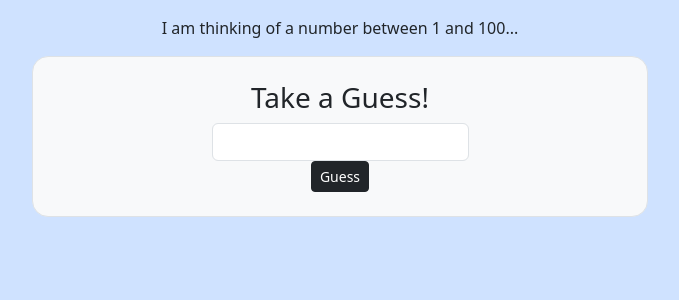
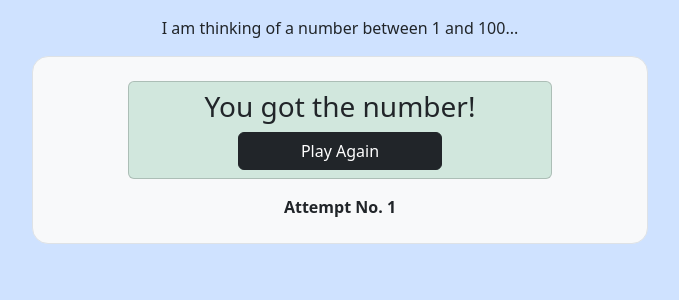
Before and after one commit to coderbri/Python-Jan2023, a Flask app: page / in a window 1280 px wide. Shown: the part 62-362 px from the top of the page, without its empty margins (300-979 px from the left). Run offline with Flask 3, Linux system fonts and the light colour scheme; the visitor is signed in with stand-in values (Sample User, id 1).

Commit message:
finished project #035

```diff
--- a/Wk4-Flask/035-Great_Number_Game/flask_app/server.py
+++ b/Wk4-Flask/035-Great_Number_Game/flask_app/server.py
@@ -1,14 +1,44 @@
 from flask import Flask, render_template, redirect, session, request
+import random
+
 app = Flask(__name__)
 app.secret_key = "keep it secret, keep it safe"
 
+
 @app.route('/')
 def index():
-    return render_template('index.html')
+    # ? Setup the random integer in the game, hidden from user for them to guess - random will generate this int
+    if "num_to_guess" not in session:
+        session["num_to_guess"] = random.randint(1,100)
+
+    # ? Track user's guesses
+    guess_count = session.get("guess_count", 0)
+    session["guess_count"] = guess_count+1
+
+    return render_template('index.html', guesses=guess_count)
 
 @app.route('/submit_guess', methods=['POST'])
 def submit_guess():
-    return redirect('/index')
+
+    # ? Limit to only 5 attempts
+    if session['guess_count'] >= 5:
+        return redirect('/game_over')
+
+    # ? save the user's guess num (input from the form) in session for the webapp to check with the random int in session
+    session['guess'] = int(request.form['guess']) # ? int() will typecast the str into an int
+
+    return redirect('/')
+
+@app.route('/reset_game')
+def reset():
+    session.clear()
+    return redirect('/')
+
+@app.route('/game_over')
+def game_over():
+    session.clear()
+    return render_template('game_over.html')
+
 
 if __name__ == '__main__':
     app.run(debug=True, port=5001)
--- /dev/null
+++ b/Wk4-Flask/035-Great_Number_Game/flask_app/templates/base.html
@@ -0,0 +1,26 @@
+<!DOCTYPE html>
+<html lang="en">
+<head>
+    <meta charset="UTF-8">
+    <meta name="viewport" content="width=device-width, initial-scale=1.0">
+    <link href="https://cdn.jsdelivr.net/npm/bootstrap@5.3.2/dist/css/bootstrap.min.css" rel="stylesheet" integrity="sha384-T3c6CoIi6uLrA9TneNEoa7RxnatzjcDSCmG1MXxSR1GAsXEV/Dwwykc2MPK8M2HN" crossorigin="anonymous">
+    <title>Great Number Game</title>
+</head>
+<body class="bg-primary-subtle">
+
+    <header class="bg-dark text-light py-2 mb-3">
+        <nav class="text-center">
+            <h1 class="fs-2">Great Number Game</h1>
+        </nav>
+    </header>
+
+    <div class="container-fluid text-center col-11 col-sm-8 col-md-6">
+
+        {% block content %}
+        {% endblock %}
+
+    </div>
+
+
+</body>
+</html>
--- a/Wk4-Flask/035-Great_Number_Game/flask_app/templates/index.html
+++ b/Wk4-Flask/035-Great_Number_Game/flask_app/templates/index.html
@@ -1,39 +1,60 @@
-<!DOCTYPE html>
-<html lang="en">
-<head>
-    <meta charset="UTF-8">
-    <meta name="viewport" content="width=device-width, initial-scale=1.0">
-    <link href="https://cdn.jsdelivr.net/npm/bootstrap@5.3.2/dist/css/bootstrap.min.css" rel="stylesheet" integrity="sha384-T3c6CoIi6uLrA9TneNEoa7RxnatzjcDSCmG1MXxSR1GAsXEV/Dwwykc2MPK8M2HN" crossorigin="anonymous">
-    <title>Great Number Game</title>
-</head>
-<body class="bg-primary-subtle">
+{% extends 'base.html' %}
 
-    <header class="bg-dark text-light py-2 mb-3">
-        <nav class="text-center">
-            <h1 class="fs-2">Great Number Game</h1>
-        </nav>
-    </header>
+{% block content %}
 
-    <div class="container-fluid text-center col-11 col-sm-8 col-md-6">
+<p>I am thinking of a number between 1 and 100...</p>
 
-        <p>I am thinking of a number between 1 and 100...</p>
+<div class="mt-3 p-4 bg-light border rounded-4">
+    {% if 'guess' in session %}
+        <!-- <p>Your Guess: {{ session['guess'] }} | Correct Guess: {{ session['num_to_guess'] }}</p> -->
 
-        <div class="mt-3 p-4 bg-light border rounded-4">
-
-            <h3>Take a Guess!</h3>
-
-            <div id="form_flex" class="d-flex align-items-center justify-content-center gap-3">
-                <form action="/submit_guess" method="POST" class="row form-group">
-                    <div class="col-auto">
-                        <input type="number" name="" id="" class="form-control">
-                        <input type="submit" value="Guess" class="btn btn-sm btn-dark">
-                    </div>
-                </form>
+        {% if session['guess'] == session['num_to_guess'] %}
+            <div class="card bg-success-subtle w-75 p-2 mx-auto">
+                <h2 class="fs-3">You got the number!</h2>
+                <a href="/reset_game" class="btn btn-dark mx-auto w-50">Play Again</a>
             </div>
 
-        </div>
+        {% else %}
+            <form action="/submit_guess" method="POST" class="row g-3 form-group">
+                <label for="guess" class="fs-4 fw-semibold">Take a Guess!</label>
+                {% if session['guess'] < session['num_to_guess'] %}
+                    <div class="card bg-danger-subtle w-75 p-2 mx-auto">
+                        <h2 class="fs-3">Too low!</h2>
+                    </div>
+                {% else %}
+                    <div class="card bg-danger-subtle w-75 p-2 mx-auto">
+                        <h2 class="fs-3">Too high!</h2>
+                    </div>
+                {% endif %}
+                <div class="d-flex justify-content-center gap-3">
+                    <div class="col-auto">
+                        <input type="number" name="guess" id="guess" class="form-control">
+                    </div>
+                    <div class="col-auto">
+                        <input type="submit" value="Guess" class="btn btn-primary">
+                    </div>
+                </div>
+            </form>
+        {% endif %}
 
-    </div>
+    {% else %}
+        <form action="/submit_guess" method="POST" class="row g-3 form-group">
+            <label for="guess" class="fs-4 fw-semibold">Take a Guess!</label>
+            <div class="d-flex justify-content-center gap-3">
+                <div class="col-auto">
+                    <input type="number" name="guess" id="guess" class="form-control">
+                </div>
+                <div class="col-auto">
+                    <input type="submit" value="Guess" class="btn btn-primary">
+                </div>
+            </div>
+        </form>
 
-</body>
-</html>
+    {% endif %}
+
+    <p class="fw-semibold mt-3 mb-0">
+        Attempt No. {{ guesses }}
+    </p>
+</div>
+
+{% endblock %}
```
Also changed, not shown: Wk4-Flask/035-Great_Number_Game/flask_app/templates/game_over.html (added, +18 -0 lines).
